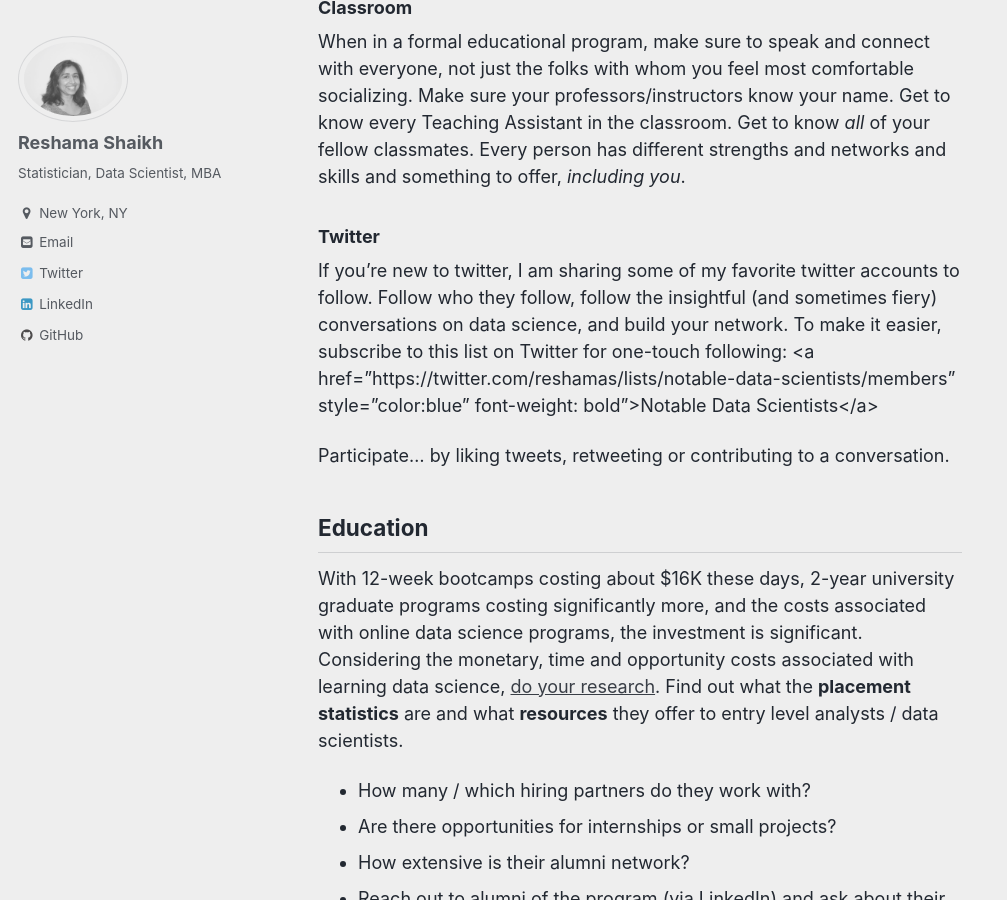
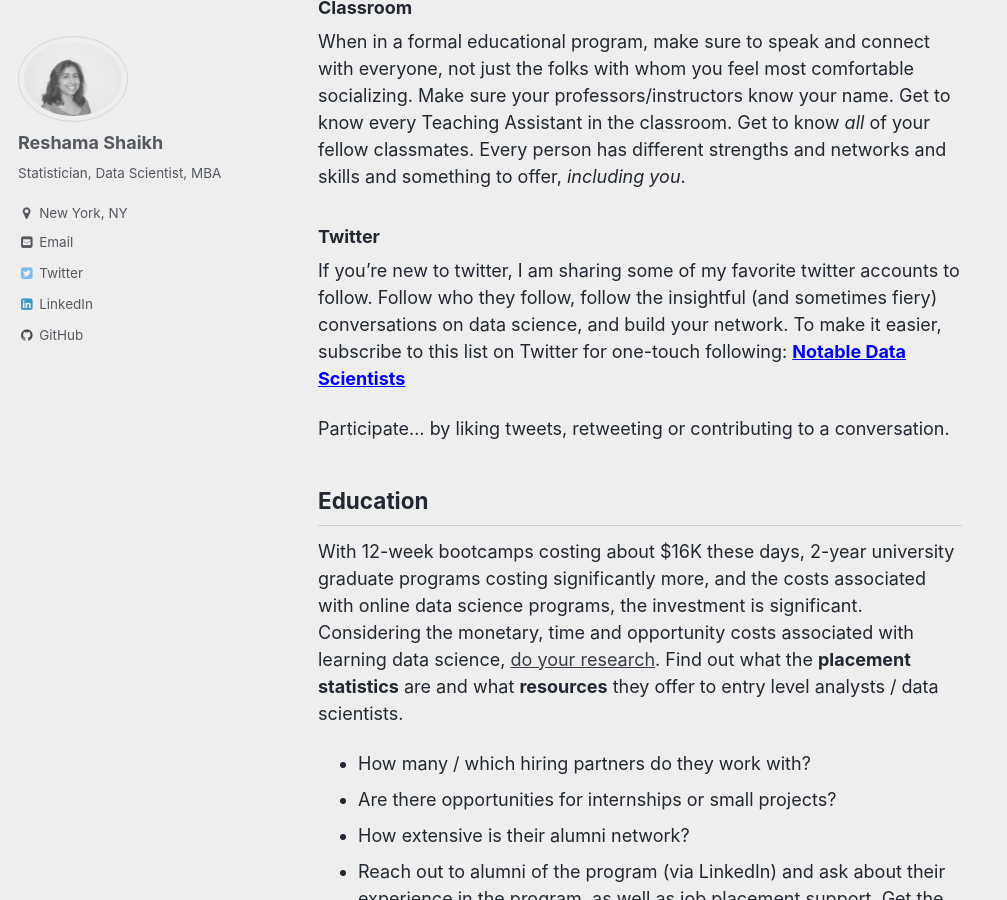
Before and after one commit to reshamas/reshamas.github.io, a Jekyll site: the page built from _posts/2018-02-26-first-data-science-job.md, in a window 1280 px wide and 900 px high, scrolled down 3640 px. Shown: the whole window, without its empty margins (0-1007 px from the left). Built offline with Jekyll 4.4.1, drawn with Linux system fonts in a browser that asks for light colours.

Commit message:
Update 2018-02-26-first-data-science-job.md

```diff
--- a/_posts/2018-02-26-first-data-science-job.md
+++ b/_posts/2018-02-26-first-data-science-job.md
@@ -76,7 +76,7 @@
 When in a formal educational program, make sure to speak and connect with everyone, not just the folks with whom you feel most comfortable socializing.  Make sure your professors/instructors know your name.  Get to know every Teaching Assistant in the classroom.  Get to know *all* of your fellow classmates.  Every person has different strengths and networks and skills and something to offer, *including you*.
 
 ### Twitter
-If you're new to twitter, I am sharing some of my favorite twitter accounts to follow.  Follow who they follow, follow the insightful (and sometimes fiery) conversations on data science, and build your network.  To make it easier, subscribe to this list on Twitter for one-touch following:  <a href="https://twitter.com/reshamas/lists/notable-data-scientists/members" style="color:blue" font-weight: bold">Notable Data Scientists</a>
+If you're new to twitter, I am sharing some of my favorite twitter accounts to follow.  Follow who they follow, follow the insightful (and sometimes fiery) conversations on data science, and build your network.  To make it easier, subscribe to this list on Twitter for one-touch following:  <a href="https://twitter.com/reshamas/lists/notable-data-scientists/members" style="color:blue; font-weight: bold">Notable Data Scientists</a>
 
 Participate... by liking tweets, retweeting or contributing to a conversation.
 
```
